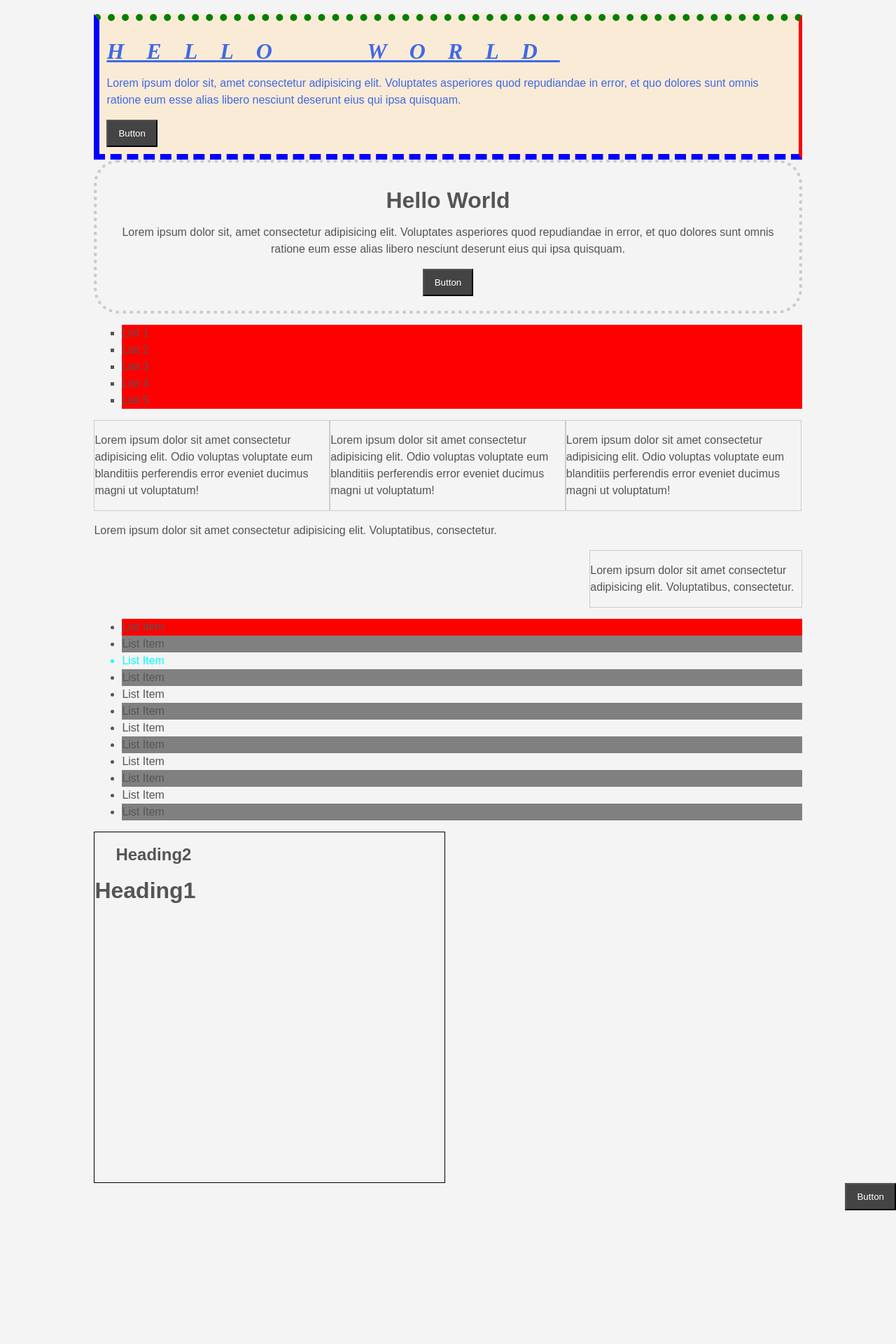
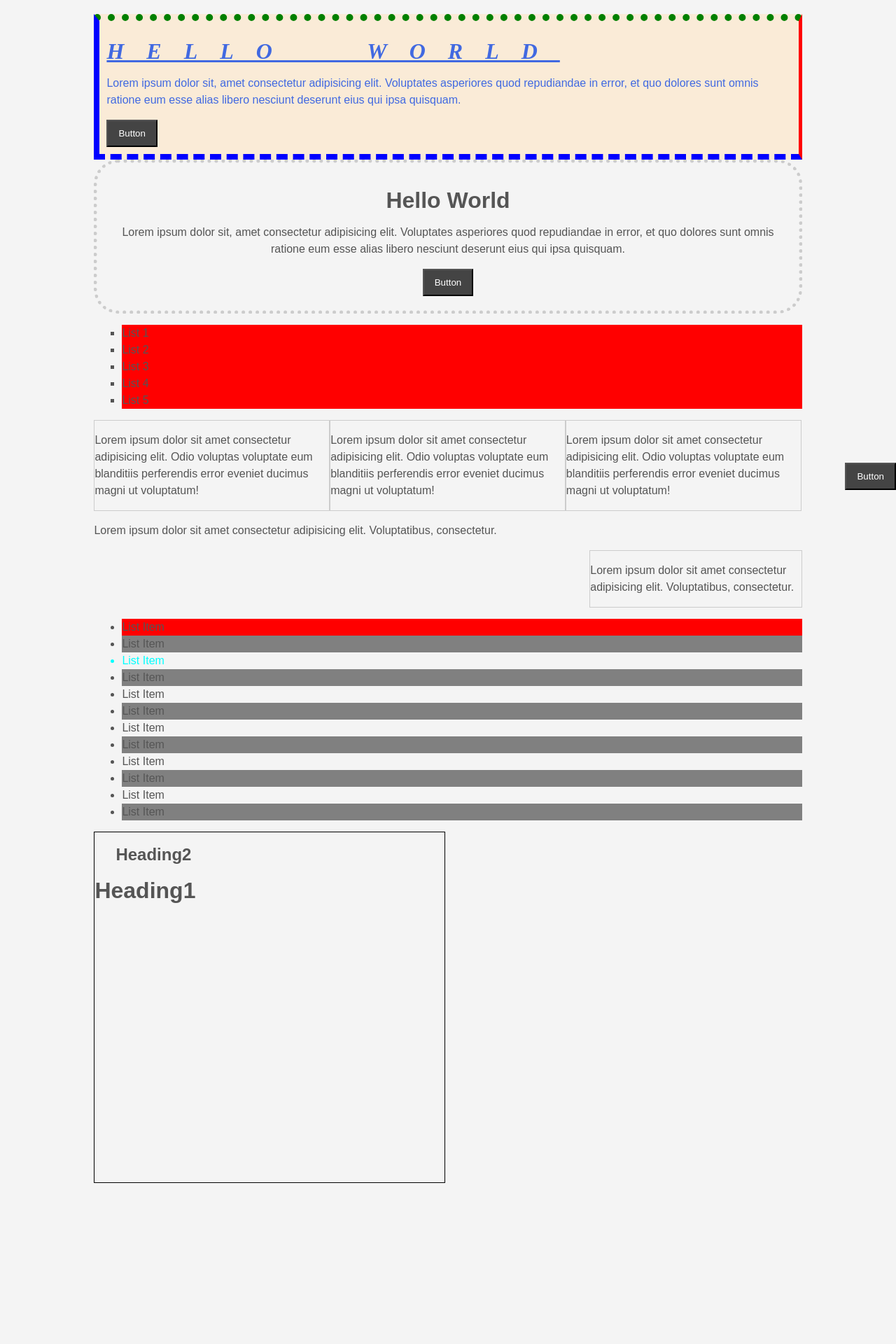
Before and after one commit to onevcat/vno-jekyll, a Jekyll site: the page assets/202007/test2.html, which Jekyll copies as it is, in a window 1280 px wide. Shown: the top 1920 px of the page at 70% size. Built offline with Jekyll 4.4.1, drawn with Linux system fonts in a browser that asks for light colours.

Commit message:
fix the fixed button

```diff
--- a/assets/202007/style.css
+++ b/assets/202007/style.css
@@ -175,5 +175,5 @@ a:visited {
 #fixed {
 	position: fixed;
 	right: 0;
-	bottom: 200;
+	bottom: 200px;
 }
```
